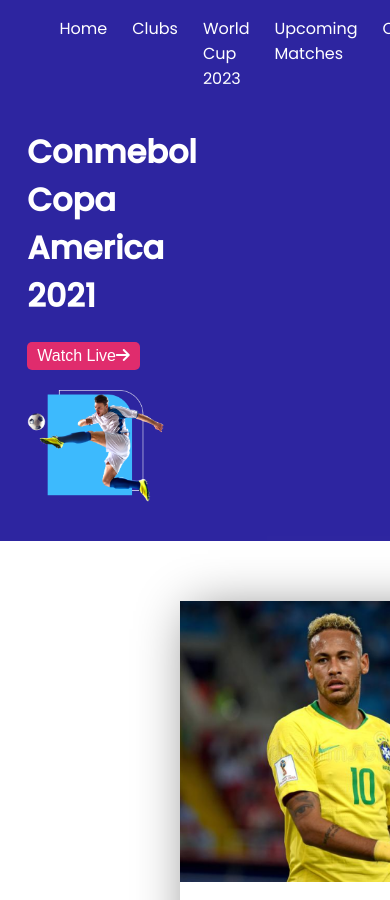
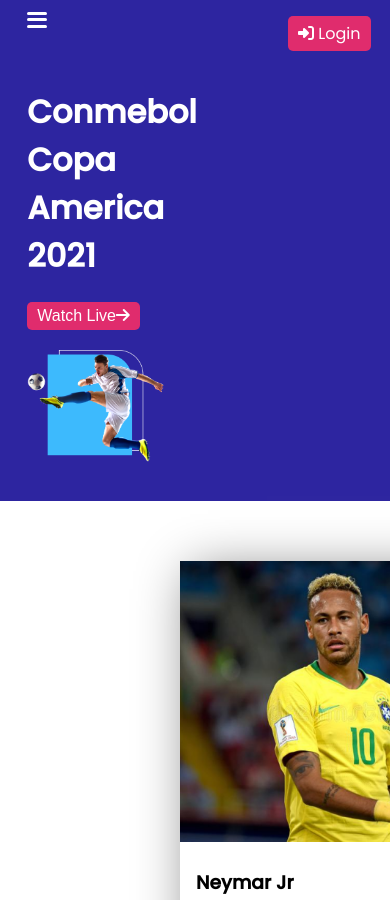
Before and after one commit to limaakter1/football-team, a plain HTML site: page index.html in a window 390 px wide. Shown: the top 900 px of the page. Drawn offline with Linux system fonts and the light colour scheme; a web font is replaced by a local one.

Commit message:
menu bar added

```diff
--- a/index.html
+++ b/index.html
@@ -16,13 +16,21 @@
 </head>
 <body>
     <header>
-         <nav>
+        <nav>
+        <a href="#" class="toggle-button">
+            <span class="bar"></span>
+            <span class="bar"></span>
+            <span class="bar"></span>
+
+        </a>
+
+
             <ul>
-                <li><a href="">Home</a></li>
-                <li><a href="">Clubs</a></li>
-                <li><a href="">World Cup 2023</a></li>
-                <li><a href="">Upcoming Matches</a></li>
-                <li><a href="">Contact</a></li>
+                <li><a href="#">Home</a></li>
+                <li><a href="#">Clubs</a></li>
+                <li><a href="#">World Cup 2023</a></li>
+                <li><a href="#">Upcoming Matches</a></li>
+                <li><a href="#">Contact</a></li>
             </ul>
             <p class="link-button"><i class="fas fa-sign-in-alt"></i>
                 Login</p>
--- a/style.css
+++ b/style.css
@@ -25,6 +25,23 @@
 nav li a {
   text-decoration: none;
   color: #ffffff;
+}
+.toggle-button {
+  margin-top: 3%;
+  margin-left: 7%;
+  display: none;
+  display: flex;
+  flex-direction: column;
+  justify-content: space-between;
+  width: 20px;
+  height: 16px;
+  display: none;
+}
+.toggle-button .bar {
+  height: 3px;
+  width: 100%;
+  background-color: white;
+  border-radius: 10px;
 }
 .link-button {
   background-color: #e02c6d;
@@ -93,13 +110,23 @@
 .footer-logo img {
   width: 480px;
   height: 110px;
-  /* margin-left: 100%; */
 }
 
 .social-icon img {
   width: 50px;
 }
 @media only screen and (max-width: 688px) {
+  .toggle-button {
+    display: flex;
+  }
+  nav {
+    display: flex;
+    justify-content: space-between;
+  }
+  nav > ul {
+    display: none;
+  }
+
   .logo {
     display: block;
   }
```
